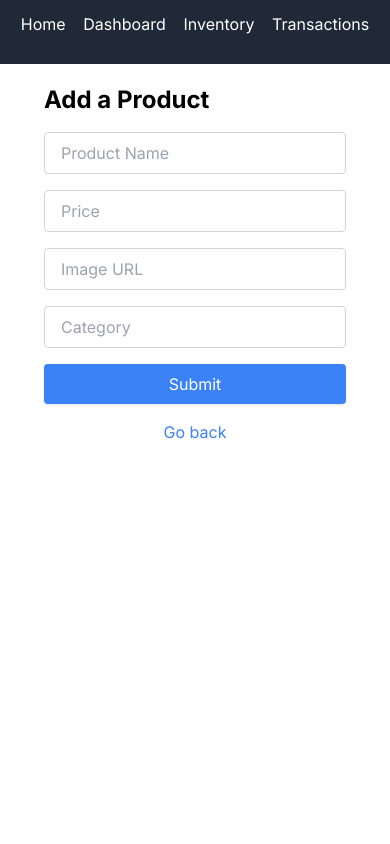
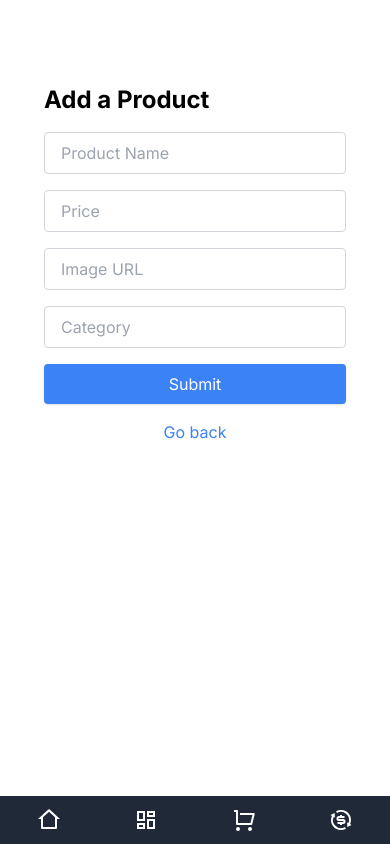
Before and after one commit to joaooliveiramanteigas/inventory-management, a Next.js app: page /product/create in a window 390 px wide. Built offline with nearby package versions, Linux system fonts and the light colour scheme.

Commit message:
add bottom nav bar for mobile

```diff
--- a/package.json
+++ b/package.json
@@ -20,6 +20,7 @@
     "postcss": "8.4.24",
     "react": "18.2.0",
     "react-dom": "18.2.0",
+    "react-icons": "^4.10.1",
     "tailwindcss": "3.3.2",
     "typescript": "5.1.3"
   }
--- a/src/app/(inventory)/inventory/page.tsx
+++ b/src/app/(inventory)/inventory/page.tsx
@@ -45,15 +45,17 @@ export default async function ProductsPage({ searchParams }: Props) {
           {products.map((product) => (
             <div key={product._id} className="mb-4">
               <Link href={`/product/${product._id}`}>
-                <div className="flex flex-col md:flex-row items-center justify-between p-4 bg-white shadow rounded">
-                  <div>
+                <div className="flex flex-col items-center justify-between p-4 bg-white shadow rounded">
+                  <div className="flex w-full mb-2 justify-between  sm:mb-0">
                     <h3 className="text-lg font-semibold">{product.name}</h3>
                     <p className="text-gray-500">{product.category}</p>
+                  </div>
+                  <div className="flex w-full justify-between ">
                     <p className="text-gray-500">
                       Quantity: {product.quantity}
                     </p>
+                    <p className="text-blue-500">{product.price} EUR</p>
                   </div>
-                  <p className="text-blue-500">{product.price} EUR</p>
                 </div>
               </Link>
             </div>
--- a/src/app/(product)/product/[id]/ProductQuantity.tsx
+++ b/src/app/(product)/product/[id]/ProductQuantity.tsx
@@ -22,15 +22,11 @@ const ProductQuantity = ({ product }: { product: Product }) => {
   console.log({ product });
 
   return (
-    <form
-      action={updateProductQuantity}
-      className="flex flex-col sm:flex-row items-center"
-    >
+    <form action={updateProductQuantity} className="flex">
       <input type="hidden" name="productId" value={product._id} />
-      <p className="flex items-center mb-2 sm:mb-0">
-        Quantity:
+      <p className="flex items-center">
         <button
-          className="px-6 py-2 sm:py-3 rounded-full bg-blue-500 text-white ml-2"
+          className="w-1/2 py-2 rounded-full bg-blue-500 text-white ml-2"
           onClick={handleQuantityDecrement}
         >
           -
@@ -39,17 +35,17 @@ const ProductQuantity = ({ product }: { product: Product }) => {
           name="quantity"
           value={quantity}
           onChange={(e) => setQuantity(Number(e.target.value))}
-          className="px-4 py-2 sm:py-3 mx-2 rounded bg-gray-200 w-full sm:w-auto"
+          className="px-4 py-2 mx-2 rounded bg-gray-200 w-1/2 text-center"
         />
         <button
-          className="px-6 py-2 sm:py-3 rounded-full bg-blue-500 text-white"
+          className="w-1/2 py-2 rounded-full bg-blue-500 text-white"
           onClick={handleQuantityIncrement}
         >
           +
         </button>
         {quantity !== Number(product.quantity) && (
           <button
-            className="ml-2 sm:ml-4 px-6 py-2 sm:py-3 rounded-full bg-green-500 text-white w-full sm:w-auto"
+            className="ml-2 px-6 py-2 rounded-full bg-green-500 text-white w-full"
             type="submit"
           >
             Save
--- a/src/app/(product)/product/[id]/page.tsx
+++ b/src/app/(product)/product/[id]/page.tsx
@@ -47,7 +47,7 @@ export default async function Product({ params }: Props) {
         </h1>
 
         {/* Product Details */}
-        <div className="bg-white shadow p-4 rounded">
+        <div className="bg-white shadow p-4 rounded space-y-3 md:space-y-6">
           <h2 className="text-lg font-semibold">{product?.name}</h2>
           <p>Price: {product?.price}</p>
           <p>Category: {product?.category}</p>
--- a/src/app/layout.tsx
+++ b/src/app/layout.tsx
@@ -1,6 +1,12 @@
 import Link from "next/link";
 import "./globals.css";
 import { Inter } from "next/font/google";
+import {
+  RiHome2Line,
+  RiDashboardLine,
+  RiShoppingCartLine,
+  RiExchangeDollarLine,
+} from "react-icons/ri";
 
 const inter = Inter({ subsets: ["latin"] });
 
@@ -18,7 +24,7 @@ export default function RootLayout({
     <html lang="en">
       <body className={inter.className}>
         {/* Navigation */}
-        <nav className="bg-gray-800 text-white p-3 md:p-5 fixed z-50 w-full md:w-64 h-16 md:h-full">
+        <nav className="bg-gray-800 text-white p-3 md:p-5 fixed z-50 md:w-64 md:h-full hidden md:block">
           <ul className="flex justify-around md:flex-col md:space-y-2">
             <li>
               <Link href="/">Home</Link>
@@ -34,13 +40,36 @@ export default function RootLayout({
             </li>
           </ul>
         </nav>
+
         {/* Main Content */}
         <main className="md:ml-64 p-3">
-          <div className=" w-full md:mt-0 mt-10">
+          <div className=" w-full md:mt-0 mt-10">{children}</div>
+        </main>
 
-          {children}
-          </div>
-        </main>
+        <nav className="fixed bottom-0 left-0 w-full md:hidden bg-gray-800 h-12">
+          <ul className="flex justify-around py-2 h-full">
+            <li className="text-white self-center">
+              <Link href="/">
+                <RiHome2Line size={24} />
+              </Link>
+            </li>
+            <li className="text-white self-center">
+              <Link href="/dashboard">
+                <RiDashboardLine size={24} />
+              </Link>
+            </li>
+            <li className="text-white self-center">
+              <Link href="/inventory">
+                <RiShoppingCartLine size={24} />
+              </Link>
+            </li>
+            <li className="text-white self-center">
+              <Link href="/transaction">
+                <RiExchangeDollarLine size={24} />
+              </Link>
+            </li>
+          </ul>
+        </nav>
       </body>
     </html>
   );
--- a/src/components/TransactionForm.tsx
+++ b/src/components/TransactionForm.tsx
@@ -258,19 +258,23 @@ export default function TransactionForm({ products }: Props) {
           {addedProducts.map((product) => (
             <div
               key={product._id}
-              className="flex flex-col sm:flex-row items-center mb-2"
+              className="border border-gray-300 rounded p-4 mb-4 flex flex-col sm:flex-row items-center justify-between"
             >
-              <p className="mr-4">{product.name}</p>
-              <p className="mr-4">Quantity: {product.quantity}</p>
-              <p>
-                Price: {Number(product.price) * Number(product.quantity)} EUR
+              <div className="flex w-full sm:flex-row mb-2 justify-between md:justify-start sm:mb-0">
+                <p className="font-bold mr-2">{product.name}</p>
+                <p>{product.quantity}</p>
+              </div>
+              <div className="flex w-full sm:flex-row justify-between md:justify-end">
+                <p className="mr-4">
+                  {Number(product.price) * Number(product.quantity)}€
                 </p>
                 <button
-                className="ml-4 text-red-500 hover:text-red-700"
+                  className="ml-auto text-red-500 hover:text-red-700"
                   onClick={() => handleDeleteProduct(product._id)}
                 >
                   Delete
                 </button>
+              </div>
             </div>
           ))}
         </div>
```
Also changed, not shown: 1 other file (tests, documents, lock files or other folders). Lines whose indentation alone changed are shown as unchanged.
